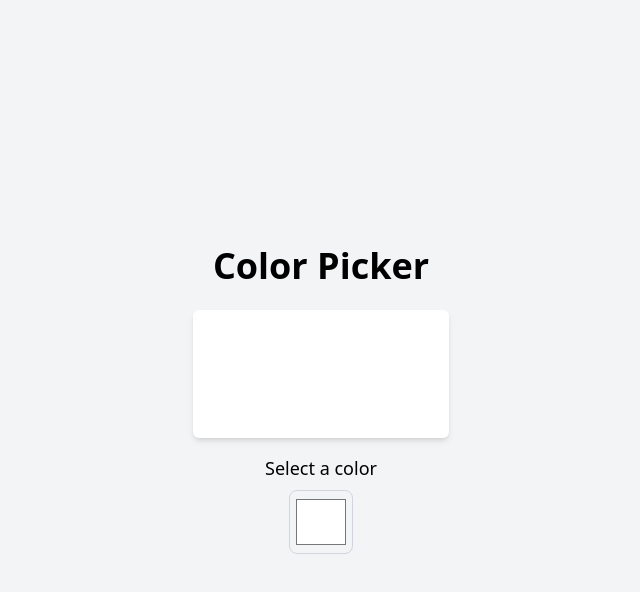
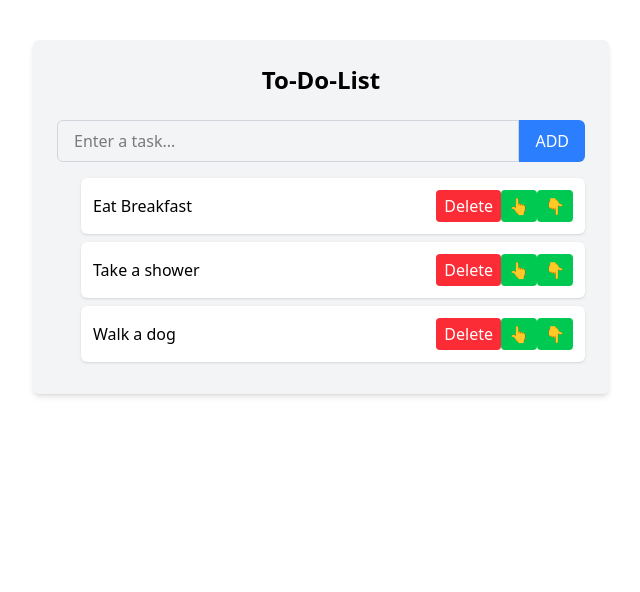
Before and after one commit to GM9125/learning_react, a React (Vite) app: page / in a window 1280 px wide. Shown: the top 592 px of the page, without its empty margins (319-959 px from the left). Built offline with nearby package versions, Linux system fonts and the light colour scheme.

Commit message:
To do list App

```diff
--- a/src/App.jsx
+++ b/src/App.jsx
@@ -28,12 +28,24 @@
 // export default App;
 
 
-import ColorPicker from "./ColorPicker.jsx";
+// import ColorPicker from "./ColorPicker.jsx";
+
+// function App() {
+//     return (
+//         <>
+//             <ColorPicker/>
+//         </>
+//     );
+// }
+
+// export default App;
+
+import ToDoList from "./ToDoList.jsx";
 
 function App() {
     return (
         <>
-            <ColorPicker/>
+           <ToDoList/>
         </>
     );
 }
--- /dev/null
+++ b/src/ToDoList.jsx
@@ -0,0 +1,79 @@
+import React , {useState} from 'react';
+
+function ToDoList(){
+
+    const [tasks, setTasks] = useState(["Eat Breakfast", "Take a shower", "Walk a dog"]);
+    const [newTask, setNewTask] = useState("");
+
+    function handleInputChange(event){
+        setNewTask(event.target.value);
+    }
+
+    function addTask(){
+        setTasks([...tasks, newTask]);
+        setNewTask("");
+    }
+
+    function deleteTask(index){
+        const newTasks = tasks.filter((_, i) => i !== index);
+        setTasks(newTasks);
+    }
+
+    function moveTaskUp(index){
+        if (index > 0) {
+            const newTasks = [...tasks];
+            [newTasks[index], newTasks[index - 1]] = [newTasks[index - 1], newTasks[index]];
+            setTasks(newTasks);
+        }
+    }
+    function moveTaskDown(index){
+        if (index < tasks.length - 1) {
+            const newTasks = [...tasks];
+            [newTasks[index], newTasks[index + 1]] = [newTasks[index + 1], newTasks[index]];
+            setTasks(newTasks);
+        }
+    }
+
+    return(
+        <div className='to-do-list'>
+             <h1>To-Do-List</h1>
+
+             <div>
+                 <input
+                 type="text"
+                  value={newTask}
+                  onChange={handleInputChange}
+                  placeholder="Enter a task..." />
+
+                  <button
+                    className='add-button'
+                    onClick = {addTask}>
+                    ADD
+                  </button>
+                 </div>
+
+                 <ol>
+                    {tasks.map((task, index) => (
+                        <li key={index}>
+                            <span className='text'>{task}</span>
+                            <button className='delete-button' onClick={() => deleteTask(index)}>
+                                Delete
+                            </button>
+
+                            <button className='move-button'
+                            onClick={() => moveTaskUp(index)}>
+                                👆
+                            </button>
+
+                            <button className='move-button'
+                            onClick={() => moveTaskDown(index)}>
+                                👇
+                            </button>
+                        </li>
+                    ))}
+                 </ol>
+        </div>);
+
+}
+
+export default ToDoList;
--- a/src/index.css
+++ b/src/index.css
@@ -2,3 +2,44 @@
 @tailwind base;
 @tailwind components;
 @tailwind utilities;
+
+
+.to-do-list {
+  @apply max-w-xl mx-auto p-6 bg-gray-100 rounded-md shadow-md mt-10;
+}
+
+.to-do-list h1 {
+  @apply text-2xl font-bold text-center mb-6;
+}
+
+.to-do-list > div {
+  @apply flex mb-4;
+}
+
+.to-do-list input[type="text"] {
+  @apply flex-1 px-4 py-2 border border-gray-300 rounded-l-md focus:outline-none focus:ring-2 focus:ring-blue-300;
+}
+
+.add-button {
+  @apply px-4 py-2 bg-blue-500 text-white rounded-r-md hover:bg-blue-600 transition-colors;
+}
+
+ol {
+  @apply list-decimal pl-6;
+}
+
+li {
+  @apply flex items-center justify-between mb-2 bg-white p-3 rounded-md shadow-sm;
+}
+
+.text {
+  @apply flex-1;
+}
+
+.delete-button {
+  @apply px-2 py-1 bg-red-500 text-white rounded hover:bg-red-600 transition-colors;
+}
+
+.move-button {
+  @apply px-2 py-1 bg-green-500 text-white rounded hover:bg-green-600 transition-colors;
+}
```
